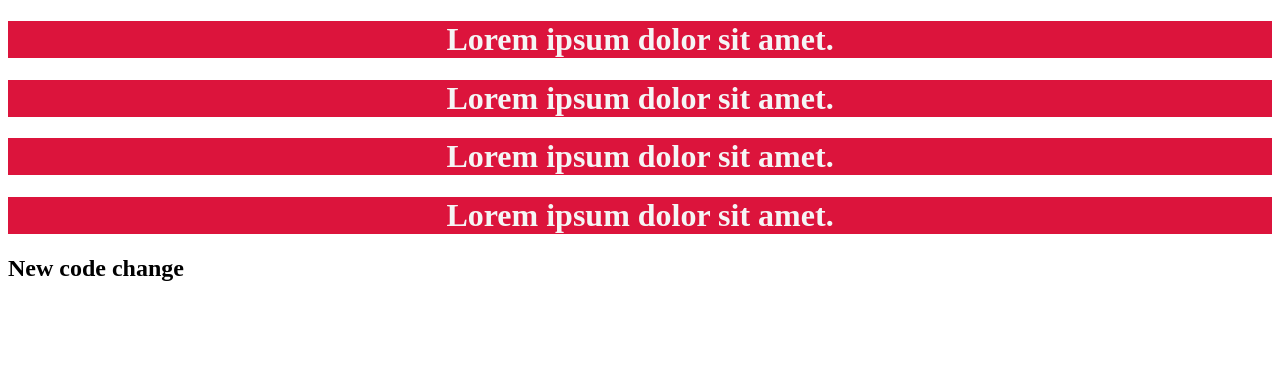
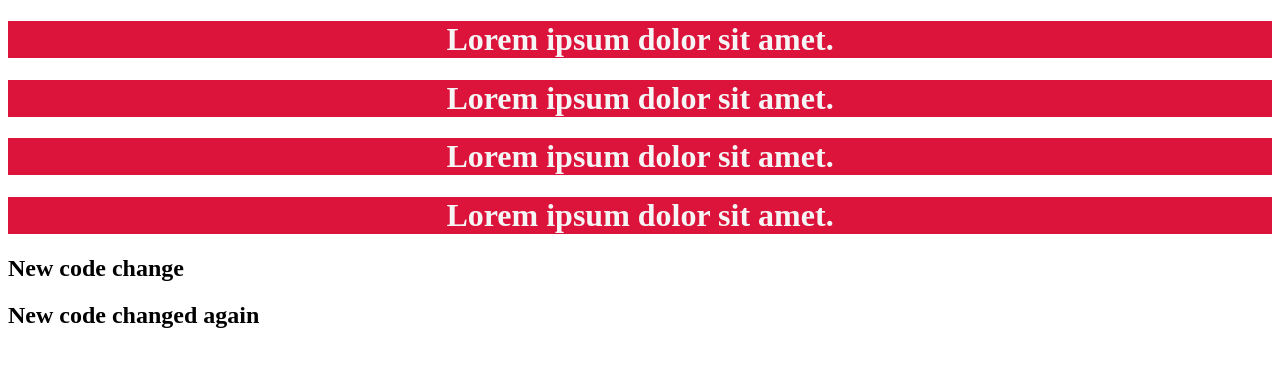
Before and after one commit to Md-Tanvir/third-website, a plain HTML site: page index.html in a window 1280 px wide. Drawn offline with Linux system fonts and the light colour scheme.

Commit message:
h2 change

```diff
--- a/index.html
+++ b/index.html
@@ -13,5 +13,6 @@
     <h1>Lorem ipsum dolor sit amet.</h1>
     <h1>Lorem ipsum dolor sit amet.</h1>
     <h2>New code change</h2>
+    <h2>New code changed again</h2>
 </body>
 </html>
```
